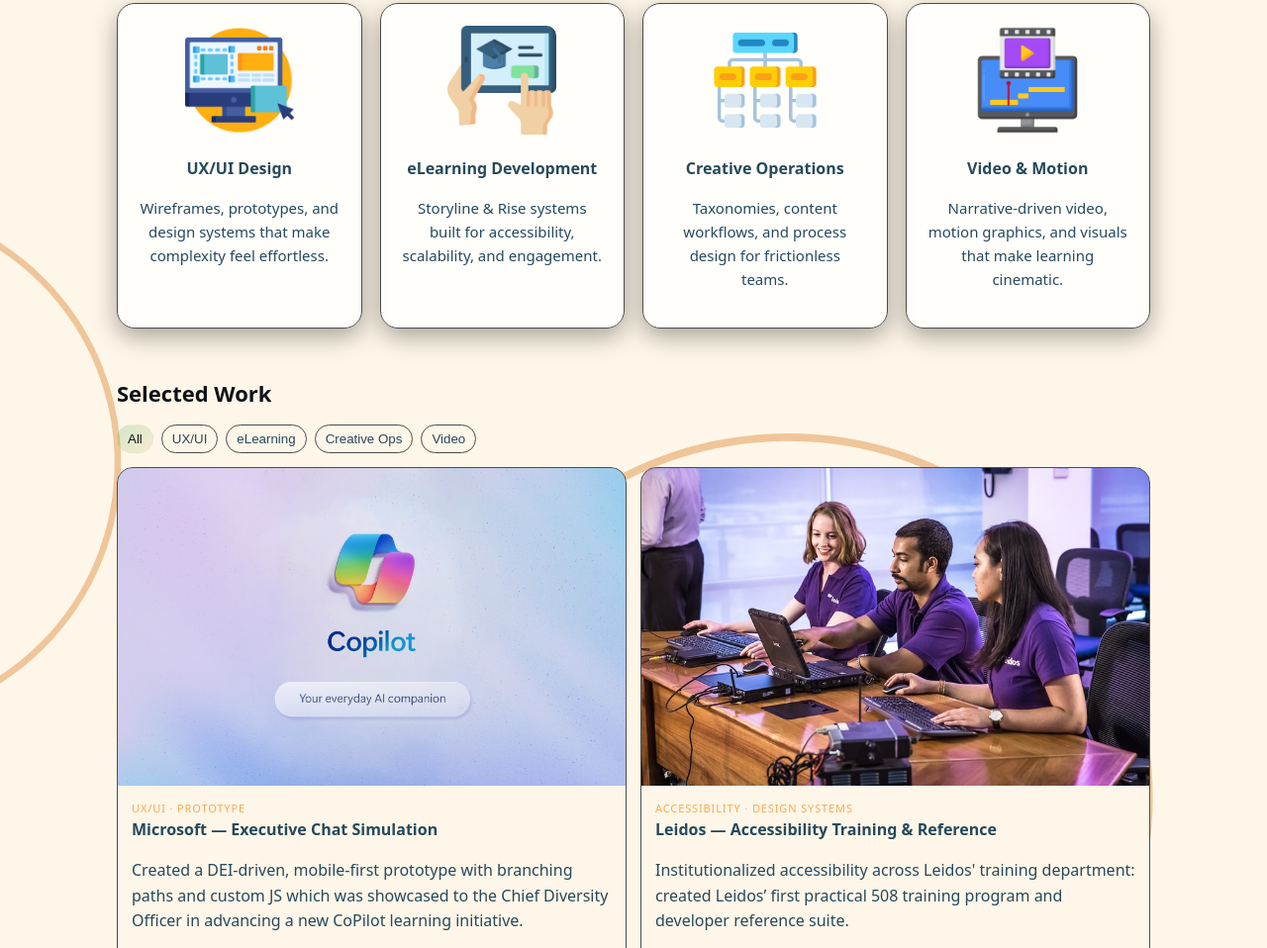
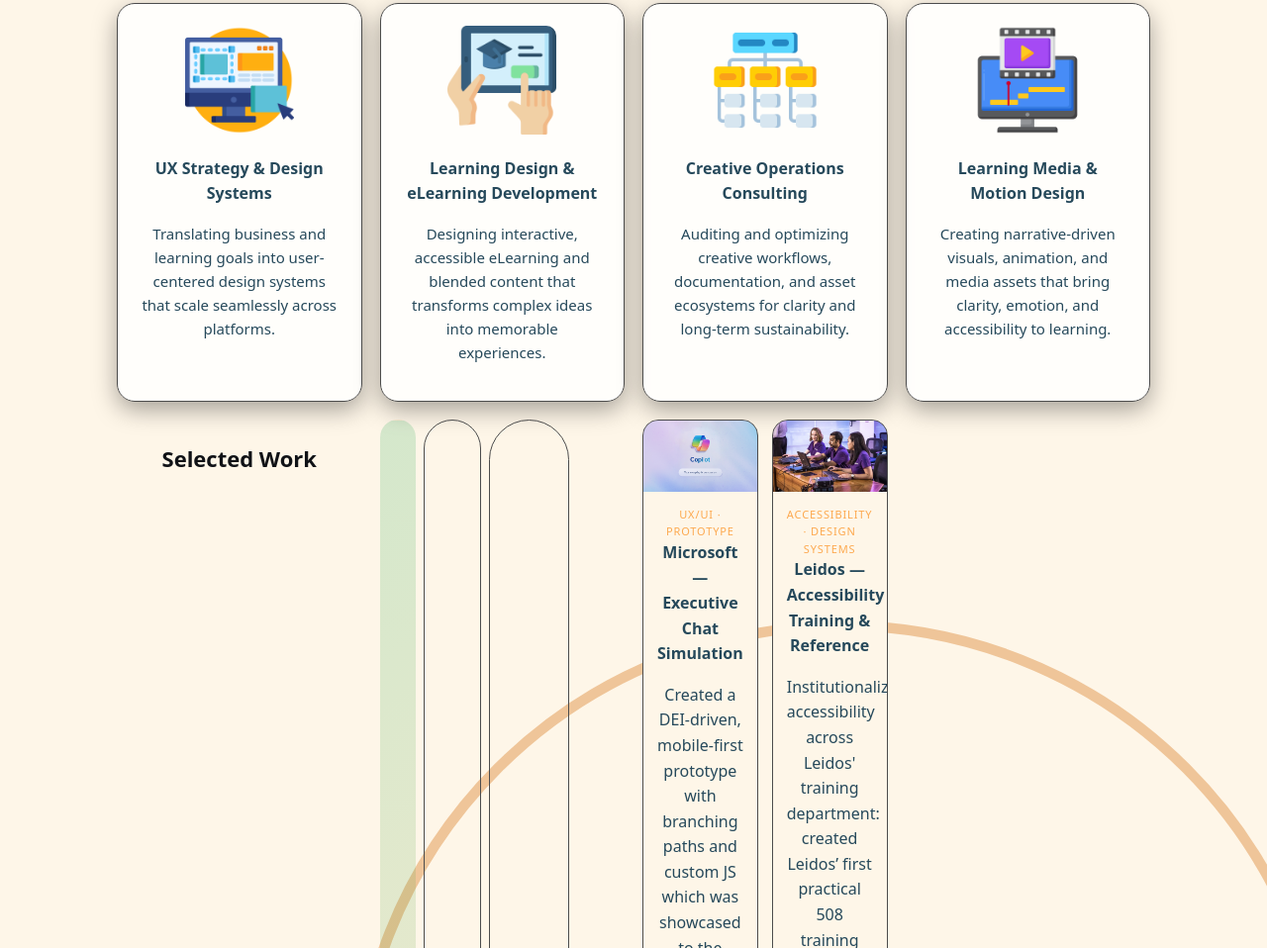
Before and after one commit to Jaden-T/jaden-terrance, a plain HTML site: page index.html in a window 1280 px wide. Shown: the part 3114-4072 px from the top of the page at 99% size. Drawn offline with Linux system fonts and the light colour scheme.

Commit message:
Update index.html

```diff
--- a/index.html
+++ b/index.html
@@ -844,30 +844,41 @@ dialog::backdrop{background:rgba(0,0,0,.6)}
   <div class="container">
 
 <!-- =========================
-     SERVICES (quick highlights)
+     SERVICES (consulting focus)
      ========================= -->
 <div class="services reveal" style="display:grid;grid-template-columns:repeat(auto-fit,minmax(230px,1fr));gap:18px;margin-bottom:48px;text-align:center">
   <div class="card" style="background:rgba(255,255,255,0.85);border:1px solid var(--line);border-radius:var(--radius);padding:22px;box-shadow:var(--shadow)">
-     <img src="ux.png" alt="UX/UI Design example" class="service-icon">
-     <h4 style="color:var(--navy);margin-bottom:8px;">UX/UI Design</h4>
-    <p style="color:var(--muted);font-size:15px;">Wireframes, prototypes, and design systems that make complexity feel effortless.</p>
+    <img src="ux.png" alt="UX Strategy example" class="service-icon">
+    <h4 style="color:var(--navy);margin-bottom:8px;">UX Strategy & Design Systems</h4>
+    <p style="color:var(--muted);font-size:15px;">
+      Translating business and learning goals into user-centered design systems that scale seamlessly across platforms.
+    </p>
   </div>
+
   <div class="card" style="background:rgba(255,255,255,0.85);border:1px solid var(--line);border-radius:var(--radius);padding:22px;box-shadow:var(--shadow)">
-     <img src="elearning.png" alt="eLearning project example" class="service-icon">
-     <h4 style="color:var(--navy);margin-bottom:8px;">eLearning Development</h4>
-    <p style="color:var(--muted);font-size:15px;">Storyline & Rise systems built for accessibility, scalability, and engagement.</p>
+    <img src="elearning.png" alt="Learning Design project example" class="service-icon">
+    <h4 style="color:var(--navy);margin-bottom:8px;">Learning Design & eLearning Development</h4>
+    <p style="color:var(--muted);font-size:15px;">
+      Designing interactive, accessible eLearning and blended content that transforms complex ideas into memorable experiences.
+    </p>
   </div>
+
   <div class="card" style="background:rgba(255,255,255,0.85);border:1px solid var(--line);border-radius:var(--radius);padding:22px;box-shadow:var(--shadow)">
-    <img src="taxonomy.png" alt="Creative Operations example" class="service-icon">
-    <h4 style="color:var(--navy);margin-bottom:8px;">Creative Operations</h4>
-    <p style="color:var(--muted);font-size:15px;">Taxonomies, content workflows, and process design for frictionless teams.</p>
+    <img src="taxonomy.png" alt="Creative Operations Consulting" class="service-icon">
+    <h4 style="color:var(--navy);margin-bottom:8px;">Creative Operations Consulting</h4>
+    <p style="color:var(--muted);font-size:15px;">
+      Auditing and optimizing creative workflows, documentation, and asset ecosystems for clarity and long-term sustainability.
+    </p>
   </div>
+
   <div class="card" style="background:rgba(255,255,255,0.85);border:1px solid var(--line);border-radius:var(--radius);padding:22px;box-shadow:var(--shadow)">
-    <img src="montage.png" alt="Video and Motion project" class="service-icon">
-    <h4 style="color:var(--navy);margin-bottom:8px;">Video & Motion</h4>
-    <p style="color:var(--muted);font-size:15px;">Narrative-driven video, motion graphics, and visuals that make learning cinematic.</p>
+    <img src="montage.png" alt="Learning Media Production" class="service-icon">
+    <h4 style="color:var(--navy);margin-bottom:8px;">Learning Media & Motion Design</h4>
+    <p style="color:var(--muted);font-size:15px;">
+      Creating narrative-driven visuals, animation, and media assets that bring clarity, emotion, and accessibility to learning.
+    </p>
   </div>
-</div>
+
 
     <h3 class="reveal">Selected Work</h3>
 
```
